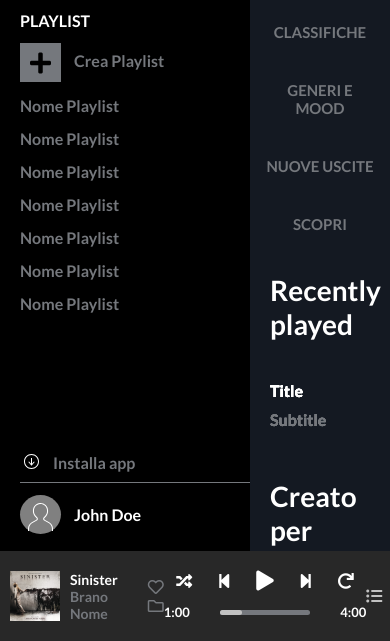
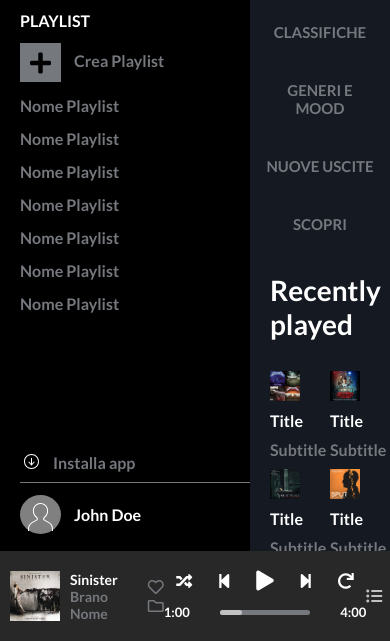
Before and after one commit to alessandro-lo-presti/html-css-spotifyweb, a plain HTML site: page index.html in a window 390 px wide. Shown: the part 203-844 px from the top of the page. Drawn offline with Linux system fonts and the light colour scheme.

Commit message:
sd responsive

```diff
--- a/css/style.css
+++ b/css/style.css
@@ -487,7 +487,15 @@ footer i:hover, .bar:hover {
 
 }
 
-@media screen and (min-width: 768px) and (max-width: 991px) {
+@media screen and (max-width: 991px) {
 
+  /* section */
+  .section-flex .box{
+    width: calc(100% / 2 - 20px);
+  }
+
+  .section-flex .box:not(.box:nth-child(2n)){
+    margin-right: calc(20px / 2 + 20px);
+  }
 
 }
```
